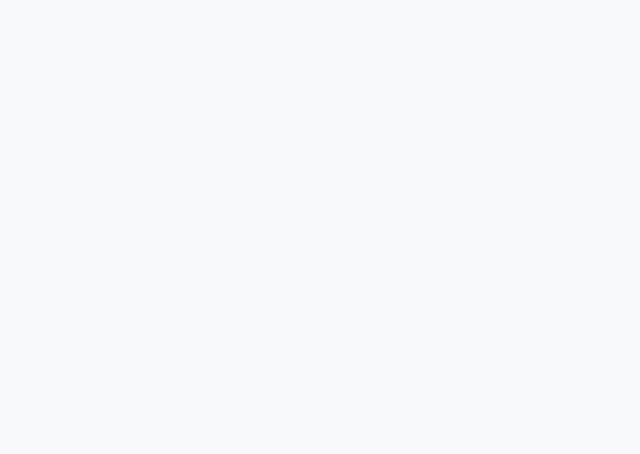
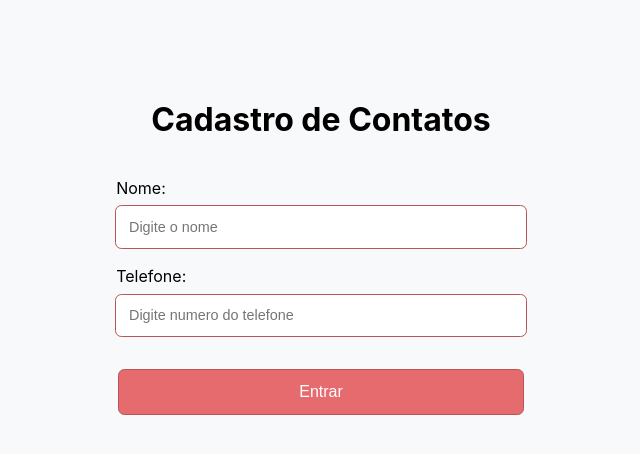
Before and after one commit to ifpb-cz-ads/pw2-2022-2-mp-02-team-camila-jennifer, a React (Create React App) app in the folder FrontEndAgenda/: page /registerContact in a window 1280 px wide. Before the commit this address had no page. Shown: the top 454 px of the page, without its empty margins (319-959 px from the left). Built offline with nearby package versions, Linux system fonts and the light colour scheme; sample sign-in values are in the browser's storage.

Commit message:
Adicionando integração da pagina de contatos

```diff
--- a/FrontEndAgenda/src/pages/registerContact.js
+++ b/FrontEndAgenda/src/pages/registerContact.js
@@ -1,17 +1,53 @@
-import { useState } from "react";
+import { useState, useContext, useEffect } from "react";
+import GlobalContext from "../Context/globalContexto";
 import Button from "../components/Button";
 import Input from "../components/Input/index";
-
+import api from "../service/api";
+import { Navigate } from "react-router-dom";
 
 const RegisterContact = () => {
 
-  const [name, setName] = useState('');
-  const [phone, setPhone] = useState('');
+  const [user, setUser] = useContext(GlobalContext);
+  const [name, setName] = useState(null);
+  const [phone, setPhone] = useState(null);
+  const [click, setclick] = useState(false);
+
+  const clicked = (value) => {
+    setclick(value)
+  }
+
+  const registerNew = async (contact) => {
+    await api.post(`contato/`, contact, {
+      headers: {
+        'Auth-Token': localStorage.getItem("token")
+      }
+    })
+      .then((resposta) => resposta.data)
+      .then((json) => {
+        console.log(json)
+      })
+      .catch((error) => console.error(error))
+  };
+
+  useEffect(() => {
+    if (name != null && phone != null) {
+      const contact = {
+        idUser: user.id,
+        nome: name,
+        telefone: phone,
+      }
+      console.log(user)
+      registerNew(contact);
+      setName(null);
+      setPhone(null);
+    }
+    setclick(false)
+  }, [click]);
 
   return (
     <>
-      <h1 style={{marginTop:100}} >Cadastro de Contatos</h1>
-     <form>
+      <h1 style={{ marginTop: 100 }} >Cadastro de Contatos</h1>
+      <form>
         <Input
           label='Nome'
           placeholder='Digite o nome'
@@ -29,8 +65,11 @@ const RegisterContact = () => {
       </form>
 
       <Button
-        title='Cadastrar'
+        title='Entrar' onClick={clicked}
       />
+      {
+        user.id && (<Navigate to="/contact" />)
+      }
     </>
   );
 }
--- a/FrontEndAgenda/src/routes/index.js
+++ b/FrontEndAgenda/src/routes/index.js
@@ -29,8 +29,8 @@ const AppRoutes = () => {
           <Route path='/registerUser' element={<RegisterUser />} />
           <Route path='/validation' element={<Validation/>}/>
           <Route path='/editUser' element={<PrivateRoute Component={EditUser} />} />
-          <Route path='/registerContatct' element={<PrivateRoute Component={RegisterContact} />} />
-          <Route path='/editContatct' element={<PrivateRoute Component={EditContact} />} />
+          <Route path='/registerContact' element={<PrivateRoute Component={RegisterContact} />} />
+          <Route path='/editContact' element={<PrivateRoute Component={EditContact} />} />
           <Route path='/contact' element={<PrivateRoute Component={Contact}/>} />
           <Route path='/userAdmin' element={<PrivateRoute Component={UserAdmin} />} />
         </Routes>
```
